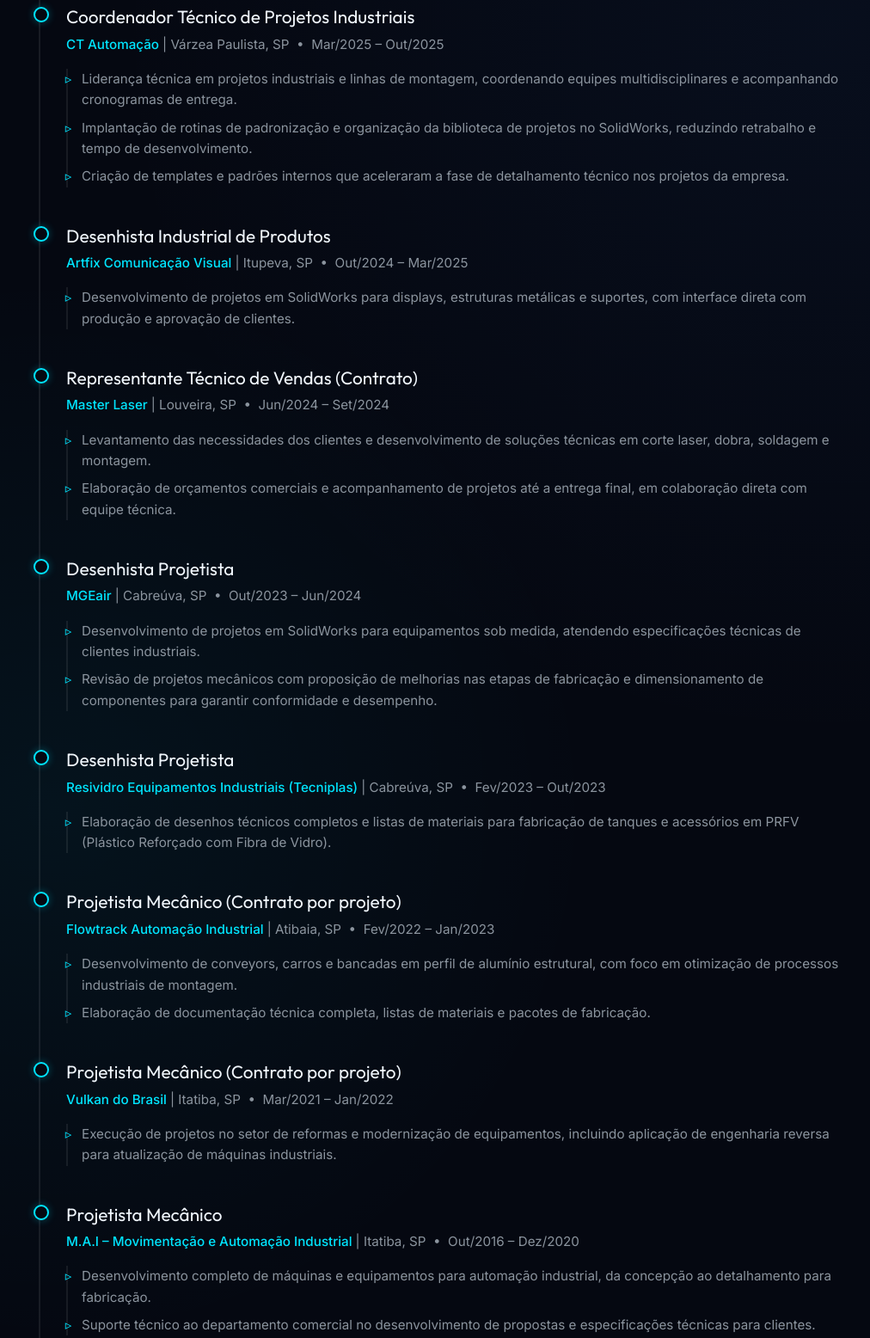
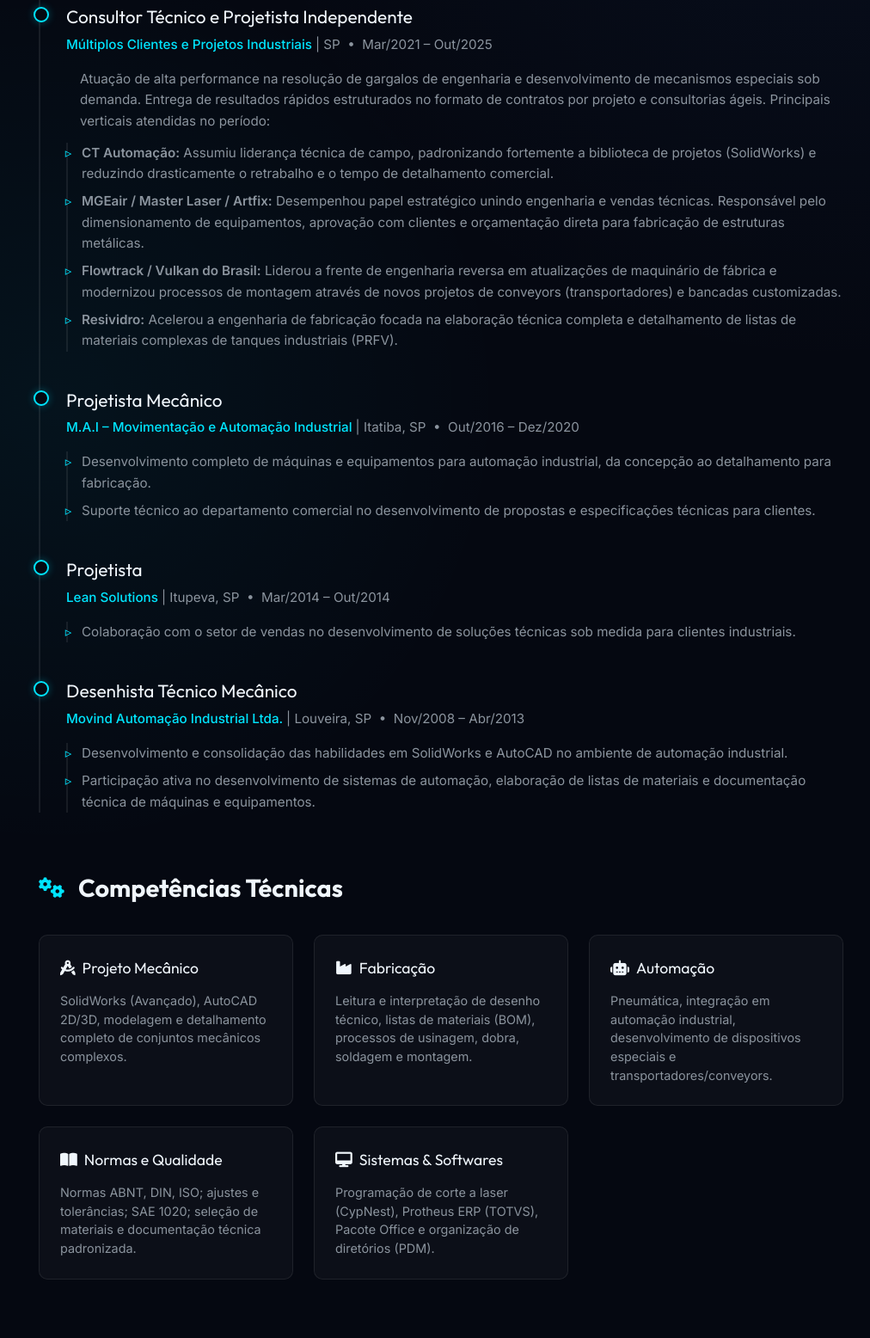
Before and after one commit to axionautomacao/curriculo-alex, a plain HTML site: page index.html in a window 1280 px wide. Shown: the part 1323-2879 px from the top of the page at 86% size, without its empty margins (127-1139 px from the left). Drawn offline with Linux system fonts and the light colour scheme.

Commit message:
Add files via upload

```diff
--- a/index.html
+++ b/index.html
@@ -67,63 +67,16 @@
                 </div>
 
                 <div class="timeline-item">
-                    <div class="job-title">Coordenador Técnico de Projetos Industriais</div>
-                    <div class="company-info">CT Automação <span>| Várzea Paulista, SP &nbsp;&bull;&nbsp; Mar/2025 – Out/2025</span></div>
+                    <div class="job-title">Consultor Técnico e Projetista Independente</div>
+                    <div class="company-info">Múltiplos Clientes e Projetos Industriais <span>| SP &nbsp;&bull;&nbsp; Mar/2021 – Out/2025</span></div>
+                    <div style="font-size: 0.95rem; color: var(--text-secondary); margin-bottom: 0.8rem; padding-left: 1rem;">
+                        Atuação de alta performance na resolução de gargalos de engenharia e desenvolvimento de mecanismos especiais sob demanda. Entrega de resultados rápidos estruturados no formato de contratos por projeto e consultorias ágeis. Principais verticais atendidas no período:
+                    </div>
                     <ul class="job-desc">
-                        <li>Liderança técnica em projetos industriais e linhas de montagem, coordenando equipes multidisciplinares e acompanhando cronogramas de entrega.</li>
-                        <li>Implantação de rotinas de padronização e organização da biblioteca de projetos no SolidWorks, reduzindo retrabalho e tempo de desenvolvimento.</li>
-                        <li>Criação de templates e padrões internos que aceleraram a fase de detalhamento técnico nos projetos da empresa.</li>
-                    </ul>
-                </div>
-
-                <div class="timeline-item">
-                    <div class="job-title">Desenhista Industrial de Produtos</div>
-                    <div class="company-info">Artfix Comunicação Visual <span>| Itupeva, SP &nbsp;&bull;&nbsp; Out/2024 – Mar/2025</span></div>
-                    <ul class="job-desc">
-                        <li>Desenvolvimento de projetos em SolidWorks para displays, estruturas metálicas e suportes, com interface direta com produção e aprovação de clientes.</li>
-                    </ul>
-                </div>
-
-                <div class="timeline-item">
-                    <div class="job-title">Representante Técnico de Vendas (Contrato)</div>
-                    <div class="company-info">Master Laser <span>| Louveira, SP &nbsp;&bull;&nbsp; Jun/2024 – Set/2024</span></div>
-                    <ul class="job-desc">
-                        <li>Levantamento das necessidades dos clientes e desenvolvimento de soluções técnicas em corte laser, dobra, soldagem e montagem.</li>
-                        <li>Elaboração de orçamentos comerciais e acompanhamento de projetos até a entrega final, em colaboração direta com equipe técnica.</li>
-                    </ul>
-                </div>
-
-                <div class="timeline-item">
-                    <div class="job-title">Desenhista Projetista</div>
-                    <div class="company-info">MGEair <span>| Cabreúva, SP &nbsp;&bull;&nbsp; Out/2023 – Jun/2024</span></div>
-                    <ul class="job-desc">
-                        <li>Desenvolvimento de projetos em SolidWorks para equipamentos sob medida, atendendo especificações técnicas de clientes industriais.</li>
-                        <li>Revisão de projetos mecânicos com proposição de melhorias nas etapas de fabricação e dimensionamento de componentes para garantir conformidade e desempenho.</li>
-                    </ul>
-                </div>
-
-                <div class="timeline-item">
-                    <div class="job-title">Desenhista Projetista</div>
-                    <div class="company-info">Resividro Equipamentos Industriais (Tecniplas) <span>| Cabreúva, SP &nbsp;&bull;&nbsp; Fev/2023 – Out/2023</span></div>
-                    <ul class="job-desc">
-                        <li>Elaboração de desenhos técnicos completos e listas de materiais para fabricação de tanques e acessórios em PRFV (Plástico Reforçado com Fibra de Vidro).</li>
-                    </ul>
-                </div>
-
-                <div class="timeline-item">
-                    <div class="job-title">Projetista Mecânico (Contrato por projeto)</div>
-                    <div class="company-info">Flowtrack Automação Industrial <span>| Atibaia, SP &nbsp;&bull;&nbsp; Fev/2022 – Jan/2023</span></div>
-                    <ul class="job-desc">
-                        <li>Desenvolvimento de conveyors, carros e bancadas em perfil de alumínio estrutural, com foco em otimização de processos industriais de montagem.</li>
-                        <li>Elaboração de documentação técnica completa, listas de materiais e pacotes de fabricação.</li>
-                    </ul>
-                </div>
-
-                <div class="timeline-item">
-                    <div class="job-title">Projetista Mecânico (Contrato por projeto)</div>
-                    <div class="company-info">Vulkan do Brasil <span>| Itatiba, SP &nbsp;&bull;&nbsp; Mar/2021 – Jan/2022</span></div>
-                    <ul class="job-desc">
-                        <li>Execução de projetos no setor de reformas e modernização de equipamentos, incluindo aplicação de engenharia reversa para atualização de máquinas industriais.</li>
+                        <li><strong>CT Automação:</strong> Assumiu liderança técnica de campo, padronizando fortemente a biblioteca de projetos (SolidWorks) e reduzindo drasticamente o retrabalho e o tempo de detalhamento comercial.</li>
+                        <li><strong>MGEair / Master Laser / Artfix:</strong> Desempenhou papel estratégico unindo engenharia e vendas técnicas. Responsável pelo dimensionamento de equipamentos, aprovação com clientes e orçamentação direta para fabricação de estruturas metálicas.</li>
+                        <li><strong>Flowtrack / Vulkan do Brasil:</strong> Liderou a frente de engenharia reversa em atualizações de maquinário de fábrica e modernizou processos de montagem através de novos projetos de conveyors (transportadores) e bancadas customizadas.</li>
+                        <li><strong>Resividro:</strong> Acelerou a engenharia de fabricação focada na elaboração técnica completa e detalhamento de listas de materiais complexas de tanques industriais (PRFV).</li>
                     </ul>
                 </div>
 
```
